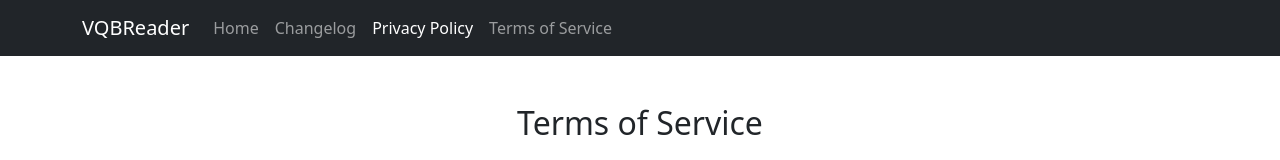
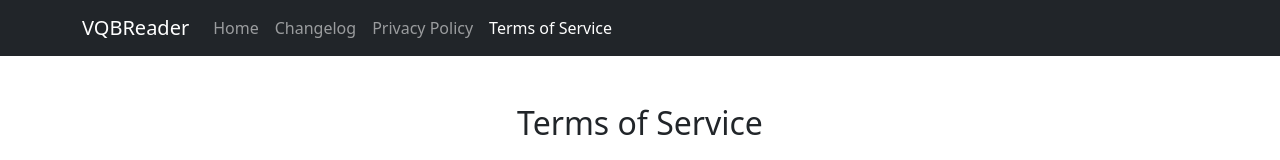
Before and after one commit to onetwothreefourfivesixe/vqb_website, a plain HTML site: page termsOfService.html in a window 1280 px wide. Shown: the top 160 px of the page. Drawn offline with nearby package versions, Linux system fonts and the light colour scheme.

Commit message:
Small ui change

```diff
--- a/termsOfService.html
+++ b/termsOfService.html
@@ -52,10 +52,10 @@
                             <a class="nav-link" href="changelog.html">Changelog</a>
                         </li>
                         <li class="nav-item">
-                            <a class="nav-link active" href="privacyPolicy.html">Privacy Policy</a>
+                            <a class="nav-link" href="privacyPolicy.html">Privacy Policy</a>
                         </li>
                         <li class="nav-item">
-                            <a class="nav-link" href="termsOfService.html">Terms of Service</a>
+                            <a class="nav-link active" href="termsOfService.html">Terms of Service</a>
                         </li>
                     </ul>
                 </div>
```
